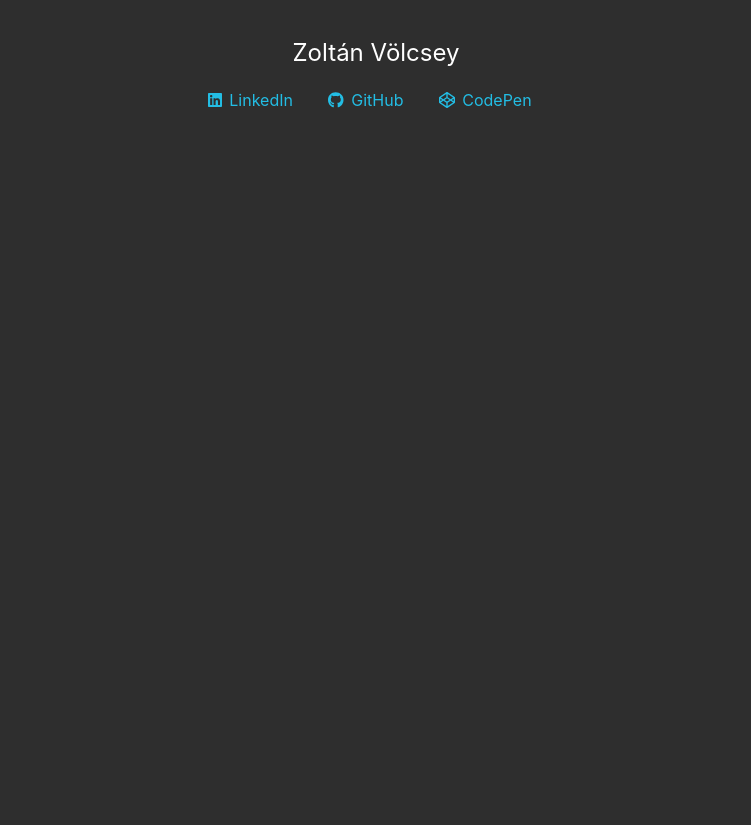
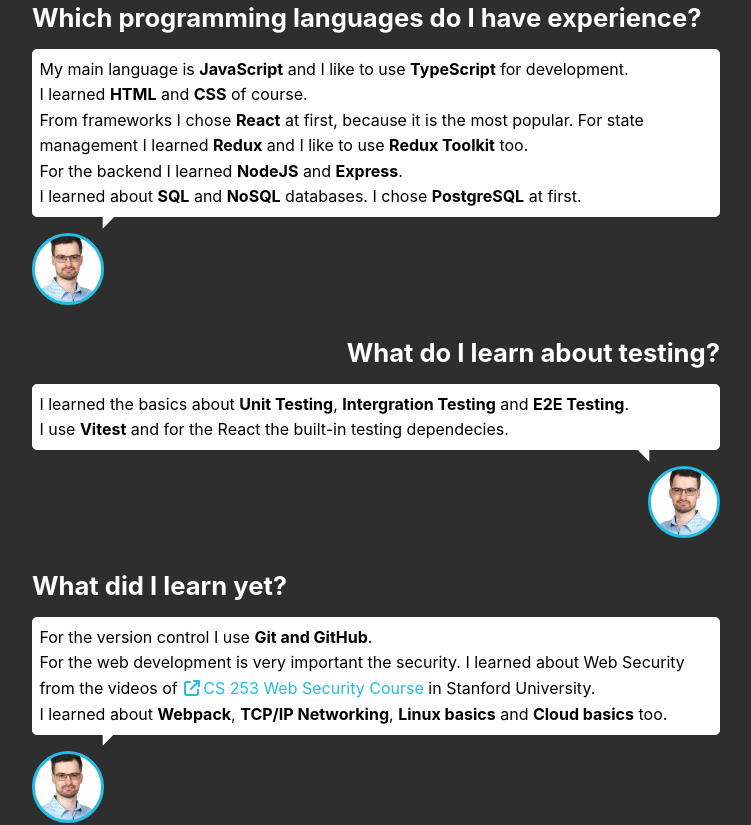
Before and after one commit to zvolcsey/my-portfolio, a React (Create React App) app: page /about in a window 1280 px wide. Shown: the part 740-1565 px from the top of the page, without its empty margins (264-1015 px from the left). Before the commit the page ends 878 px from the top, so only its background shows below. Built offline with nearby package versions, Linux system fonts and the light colour scheme.

Commit message:
update introduction

```diff
--- a/src/pages/AboutPage.module.css
+++ b/src/pages/AboutPage.module.css
@@ -47,6 +47,14 @@
   line-height: 1.6;
 }
 
+.speech-bubble span {
+  font-weight: 700;
+}
+
+.link {
+  padding-left: 0.2rem;
+}
+
 .speech-bubble::before {
   content: '';
   position: absolute;
--- a/src/pages/AboutPage.tsx
+++ b/src/pages/AboutPage.tsx
@@ -1,4 +1,7 @@
+import { faArrowUpRightFromSquare } from '@fortawesome/free-solid-svg-icons';
+import { FontAwesomeIcon } from '@fortawesome/react-fontawesome';
 import { FC, useEffect } from 'react';
+import ExternalLink from '../components/UI/ExternalLink';
 
 import styles from './AboutPage.module.css';
 
@@ -18,9 +21,13 @@
               className={`${styles['speech-bubble']} ${styles['left-speech-bubble']}`}
             >
               <p>Hello, my friend!</p>
-              <p> My name is Zoltán Völcsey.</p>
               <p>
-                I am a full stack web developer, who is based in Győr, Hungary.
+                {' '}
+                My name is <span>Zoltán Völcsey.</span>
+              </p>
+              <p>
+                I am a <span>full stack web developer</span>, who is based in
+                Győr, Hungary.
               </p>
             </div>
             <div
@@ -48,6 +55,98 @@
             ></div>
           </div>
         </li>
+        <li className={styles.item}>
+          <h2 className={`${styles.question} ${styles.left}`}>
+            Which programming languages do I have experience?
+          </h2>
+          <div className={styles.container}>
+            <div
+              className={`${styles['speech-bubble']} ${styles['left-speech-bubble']}`}
+            >
+              <p>
+                My main language is <span>JavaScript</span> and I like to use{' '}
+                <span>TypeScript</span> for development.
+              </p>
+              <p>
+                I learned <span>HTML</span> and <span>CSS</span> of course.
+              </p>
+              <p>
+                From frameworks I chose <span>React</span> at first, because it
+                is the most popular. For state management I learned{' '}
+                <span>Redux</span> and I like to use <span>Redux Toolkit</span>{' '}
+                too.
+              </p>
+              <p>
+                For the backend I learned <span>NodeJS</span> and{' '}
+                <span>Express</span>.
+              </p>
+              <p>
+                I learned about <span>SQL</span> and <span>NoSQL</span>{' '}
+                databases. I chose <span>PostgreSQL</span> at first.
+              </p>
+            </div>
+            <div
+              className={`${styles['profile-picture']} ${styles['left-profile-picture']}`}
+            ></div>
+          </div>
+        </li>
+        <li className={styles.item}>
+          <h2 className={`${styles.question} ${styles.right}`}>
+            What do I learn about testing?
+          </h2>
+          <div className={styles.container}>
+            <div
+              className={`${styles['speech-bubble']} ${styles['right-speech-bubble']}`}
+            >
+              <p>
+                I learned the basics about <span>Unit Testing</span>,{' '}
+                <span>Intergration Testing</span> and <span>E2E Testing</span>.
+              </p>
+              <p>
+                I use <span>Vitest</span> and for the React the built-in testing
+                dependecies.
+              </p>
+            </div>
+            <div
+              className={`${styles['profile-picture']} ${styles['right-profile-picture']}`}
+            ></div>
+          </div>
+        </li>
+        <li className={styles.item}>
+          <h2 className={`${styles.question} ${styles.left}`}>
+            What did I learn yet?
+          </h2>
+          <div className={styles.container}>
+            <div
+              className={`${styles['speech-bubble']} ${styles['left-speech-bubble']}`}
+            >
+              <p>
+                For the version control I use <span>Git and GitHub</span>.
+              </p>
+              <p>
+                For the web development is very important the security. I
+                learned about Web Security from the videos of
+                <ExternalLink
+                  href='https://web.stanford.edu/class/cs253'
+                  className={styles.link}
+                >
+                  <FontAwesomeIcon icon={faArrowUpRightFromSquare} />
+                  CS 253 Web Security Course
+                </ExternalLink>{' '}
+                in Stanford University.
+              </p>
+              <p>
+                I learned about <span>Webpack</span>,{' '}
+                <span>TCP/IP Networking</span>, <span>Linux basics</span> and{' '}
+                <span>Cloud basics</span> too.
+              </p>
+              <p></p>
+            </div>
+            <div
+              className={`${styles['profile-picture']} ${styles['left-profile-picture']}`}
+            ></div>
+          </div>
+        </li>
       </ul>
     </>
   );
```
